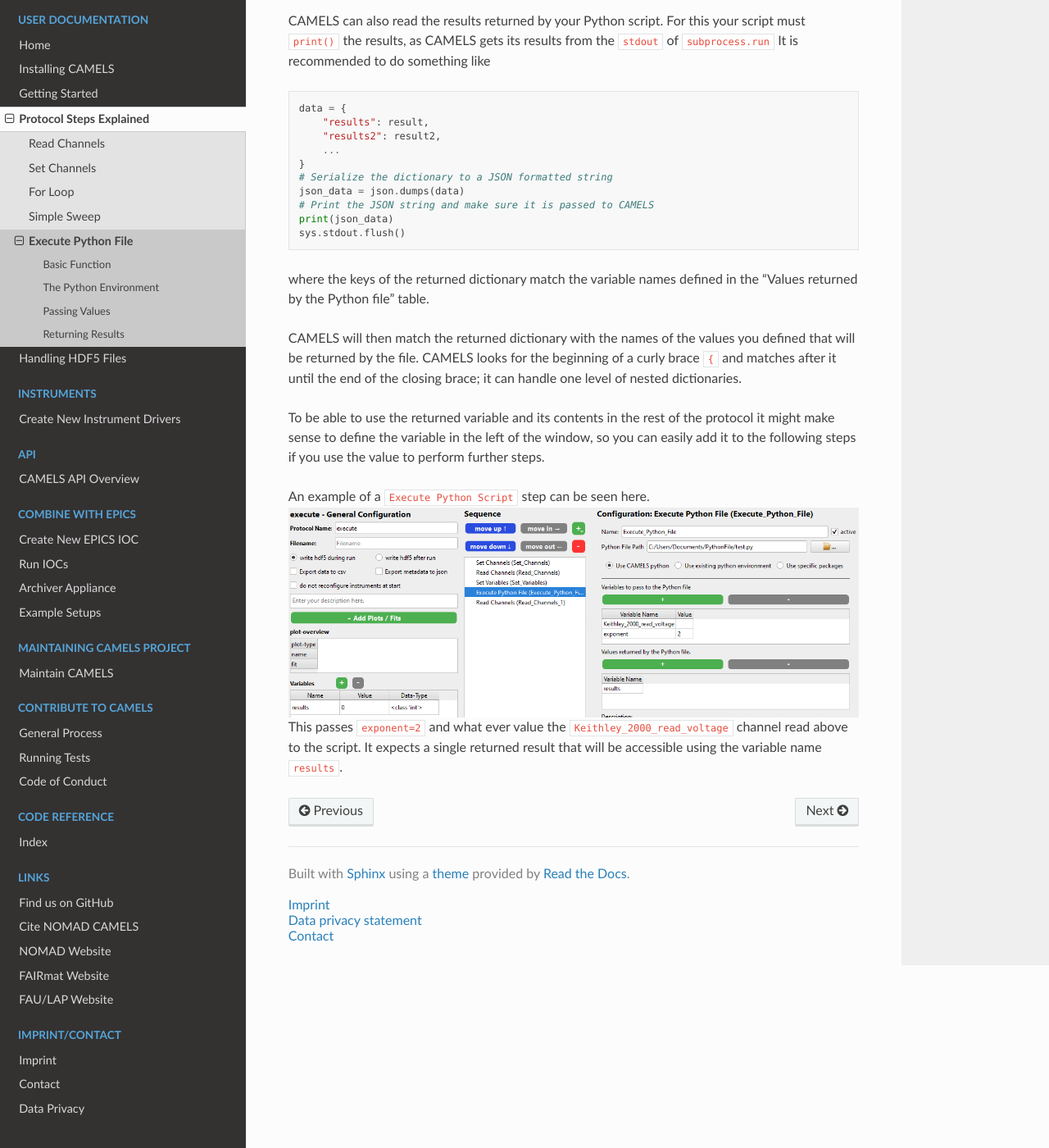
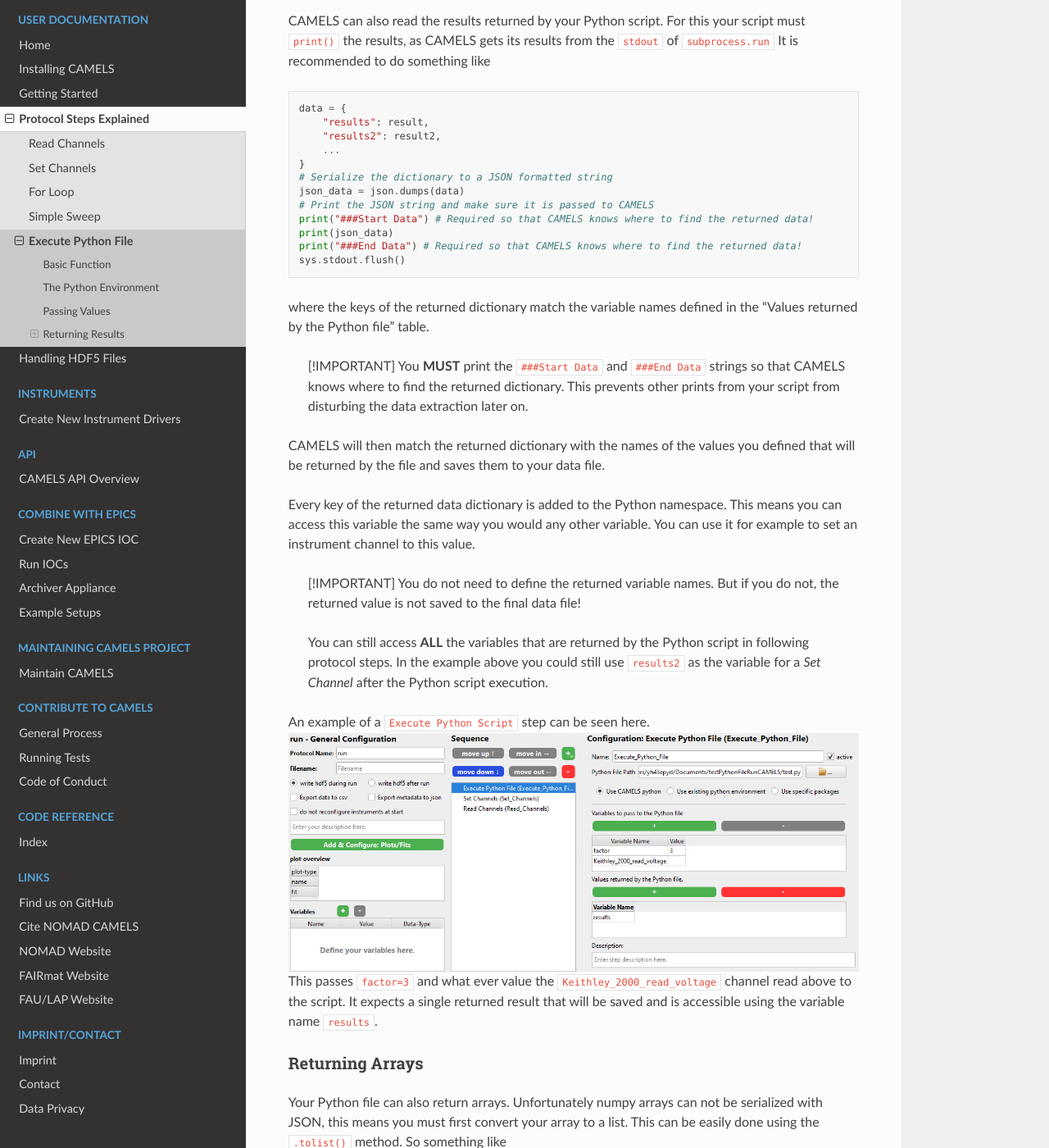
Before and after one commit to FAU-LAP/NOMAD-CAMELS, a Sphinx documentation site: the page built from docs/source/doc/protocol_steps/step_Execute_Python_File.md, in a window 1280 px wide and 1400 px high, scrolled down 1644 px. Shown: the whole window at 82% size. Built offline with Sphinx 7.4.7 and the Read the Docs theme 2.0.0, drawn with Linux system fonts in a browser that asks for light colours; pages that are not in the unit, such as notebooks, are missing from menus; the version number is read from the project's files by our own code; some of the changed text lies outside the part shown.

Commit message:
Updated Python step docu

````diff
--- a/docs/source/doc/protocol_steps/step_Execute_Python_File.md
+++ b/docs/source/doc/protocol_steps/step_Execute_Python_File.md
@@ -49,7 +49,6 @@
 
 and then use the `arguments_dict` to use the passed variables in any way you like.
 
-
 ## Returning Results
 
 CAMELS can also read the results returned by your Python script. For this your script must `print()` the results, as CAMELS gets its results from the `stdout` of `subprocess.run`
@@ -64,17 +63,69 @@
 # Serialize the dictionary to a JSON formatted string
 json_data = json.dumps(data)
 # Print the JSON string and make sure it is passed to CAMELS
+print("###Start Data") # Required so that CAMELS knows where to find the returned data!
 print(json_data)
+print("###End Data") # Required so that CAMELS knows where to find the returned data!
 sys.stdout.flush()
 ```
 
 where the keys of the returned dictionary match the variable names defined in the "Values returned by the Python file" table.
 
-CAMELS will then match the returned dictionary with the names of the values you defined that will be returned by the file. CAMELS looks for the beginning of a curly brace `{` and matches after it until the end of the closing brace; it can handle one level of nested dictionaries.
+> [!IMPORTANT]
+> You **MUST** print the `###Start Data` and `###End Data` strings so that CAMELS knows where to find the returned dictionary. This prevents other prints from your script from disturbing the data extraction later on.
 
-To be able to use the returned variable and its contents in the rest of the protocol it might make sense to define the variable in the left of the window, so you can easily add it to the following steps if you use the value to perform further steps.
+CAMELS will then match the returned dictionary with the names of the values you defined that will be returned by the file and saves them to your data file.
+
+Every key of the returned data dictionary is added to the Python namespace. This means you can access this variable the same way you would any other variable. You can use it for example to set an instrument channel to this value.
+
+> [!IMPORTANT]
+> You do not need to define the returned variable names. But if you do not, the returned value is not saved to the final data file!
+>
+> You can still access **ALL** the variables that are returned by the Python script in following protocol steps. In the example above you could still use `results2` as the variable for a *Set Channel* after the Python script execution.
 
 An example of a `Execute Python Script` step can be seen here.
-![Example Image showing hwo to use the Execute Python Script step.](images/image-4.png)
-This passes `exponent=2` and what ever value the `Keithley_2000_read_voltage` channel read above to the script.
-It expects a single returned result that will be accessible using the variable name `results`.
+![Example Image showing hwo to use the Execute Python Script step.](images/image-6.png)
+This passes `factor=3` and what ever value the `Keithley_2000_read_voltage` channel read above to the script.
+It expects a single returned result that will be saved and is accessible using the variable name `results`.
+
+### Returning Arrays
+
+Your Python file can also return arrays. Unfortunately numpy arrays can not be serialized with JSON, this means you must first convert your array to a list. This can be easily done using the `.tolist()` method. So something like
+
+```python
+array = np.arange(10)
+data = {
+    "results": array.tolist(),
+}
+# Serialize the dictionary to a JSON formatted string
+json_data = json.dumps(data)
+print("###Start Data")
+print(json_data)
+print("###End Data")
+sys.stdout.flush()
+```
+
+will work. The returned array is now a list, so you must consider this if you want to perform further interactions with the variable. So something like `results.mean()` will not work!
+
+For multidimensional arrays you can use:
+
+```python
+class NumpyEncoder(json.JSONEncoder):
+    def default(self, obj):
+        if isinstance(obj, np.ndarray):
+            return obj.tolist()
+        return super().default(obj)
+
+a = np.array([[1, 2, 3], [4, 5, 6]])
+print(a.shape)
+json_dump = json.dumps({'a': a, 'aa': [2, (2, 3, 4), a], 'bb': [2]},
+                       cls=NumpyEncoder)
+print(json_dump)
+
+--> Output:
+(2, 3)
+{"a": [[1, 2, 3], [4, 5, 6]], "aa": [2, [2, 3, 4], [[1, 2, 3], [4, 5, 6]]], "bb": [2]}
+```
+
+> [!NOTE]
+> Anything that can be serialized with JSON can be returned by your Python file.
````
Also changed, not shown: docs/source/doc/protocol_steps/step_Set_Channels.md (+1 -1 lines), docs/source/doc/protocol_steps/images/image-4.png (deleted), docs/source/doc/protocol_steps/images/image-6.png (added).
